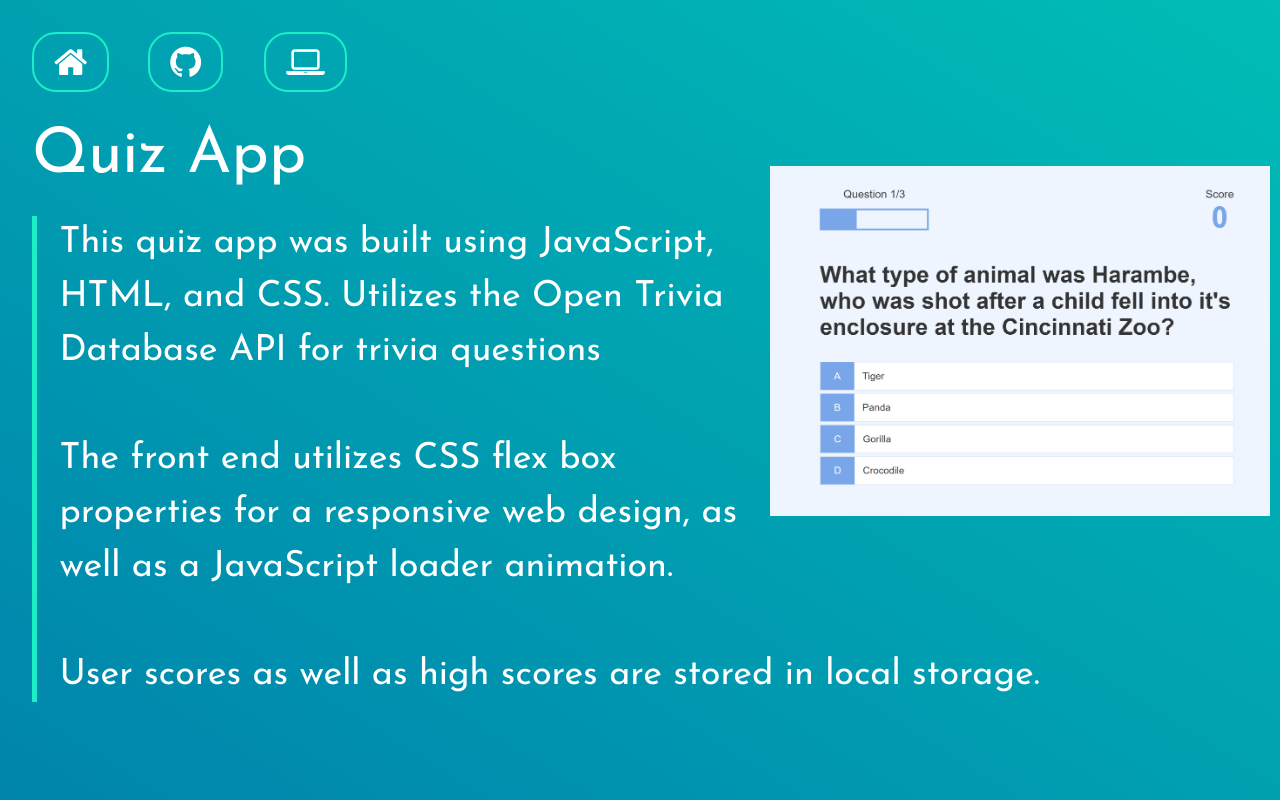
After one commit to s6eskand/personal-website, a Django app: page /quizapp/ in a window 1280 px wide. The commit adds this page. Run offline with Django 3.2, Linux system fonts and the light colour scheme.

Commit message:
add quizapp project

```diff
--- a/portfolio/urls.py
+++ b/portfolio/urls.py
@@ -14,4 +14,5 @@ urlpatterns = [
     path('contact/', views.contact, name='contact'),
     path('received/', views.sent_info, name='sent_info'),
     path('findmyfam/', views.deltahacks, name="deltahacks"),
+    path('quizapp/', views.quizapp, name='quizapp'),
 ]
--- a/portfolio/views.py
+++ b/portfolio/views.py
@@ -58,3 +58,6 @@ def sent_info(request):
         contact_info.save()
 
     return render(request, 'sent_info.html')
+
+def quizapp(request):
+    return render(request, 'quizzapp.html')
--- a/templates/projects.html
+++ b/templates/projects.html
@@ -40,6 +40,7 @@
 			<li><a href="{% url 'coollistings' %}">CoolListings</a></li>
 			<li><a href="{% url 'wheel_of_fortune' %}">Wheel Of Fortune</a></li>
 			<li><a href="{% url 'deltahacks' %}">Find My Fam</a></li>
+			<li><a href="{% url 'quizapp' %}">Quiz App</a></li>
 		</ul>
 
 	</section>
--- /dev/null
+++ b/templates/quizzapp.html
@@ -0,0 +1,52 @@
+{% load static %}
+
+
+<html lang="en">
+<head>
+    <!-- Global site tag (gtag.js) - Google Analytics -->
+    <script async src="https://www.googletagmanager.com/gtag/js?id=UA-158676157-1"></script>
+    <script>
+      window.dataLayer = window.dataLayer || [];
+      function gtag(){dataLayer.push(arguments);}
+      gtag('js', new Date());
+
+      gtag('config', 'UA-158676157-1');
+    </script>
+    <meta charset="UTF-8">
+    <title>Sam Eskandar: The Website</title>
+    <meta charset="UTF-8"/>
+    <meta name="viewport" content="width=device-width, initial-scale=1">
+    <link rel="stylesheet" href="{% static 'css/navstyle.css' %}">
+    <link href="https://maxcdn.bootstrapcdn.com/font-awesome/4.7.0/css/font-awesome.min.css" rel="stylesheet">
+    <link rel="stylesheet" href="https://cdnjs.cloudflare.com/ajax/libs/materialize/1.0.0/css/materialize.min.css">
+    <link href="https://fonts.googleapis.com/icon?family=Material+Icons" rel="stylesheet">
+</head>
+<body>
+
+    <section class="section1">
+        <div>
+			<a href="{% url 'projects' %}"><i class="fa fa-home" aria-hidden="true" style="color: white;"></i></a>
+			<a href="https://s6eskand.github.io/quizapp"><i class="fa fa-laptop" aria-hidden="true" style="color: white; position: absolute; top: 0%; left: 300%;"></i></a>
+            <a href="https://github.com/s6eskand/quizapp"><i class="fa fa-github" aria-hidden="true" style="color: white; position: absolute; top: 0%; left: 150%;"></i></a>
+		</div>
+
+        <div style="position: absolute; top: 10%; font-family: 'Josefin Sans', sans-serif;">
+            <h1>Quiz App</h1>
+            <img src="{% static 'images/quizzapp.png' %}" style="width: 500px; height: 350px; padding: 0; float: right; margin-right: 10px; margin-top: -50px;">
+
+            <blockquote style="border-left: 5px solid #1AEFC6;">
+                This quiz app was built using JavaScript, HTML, and CSS. Utilizes the Open Trivia Database API for trivia questions
+
+                <br>
+                <br>
+                The front end utilizes CSS flex box properties for a responsive web design, as well as a JavaScript loader animation.
+
+                <br>
+                <br>
+                User scores as well as high scores are stored in local storage.
+            </blockquote>
+        </div>
+    </section>
+
+</body>
+</html>
```
Also changed, not shown: static/images/quizzapp.png (added).
